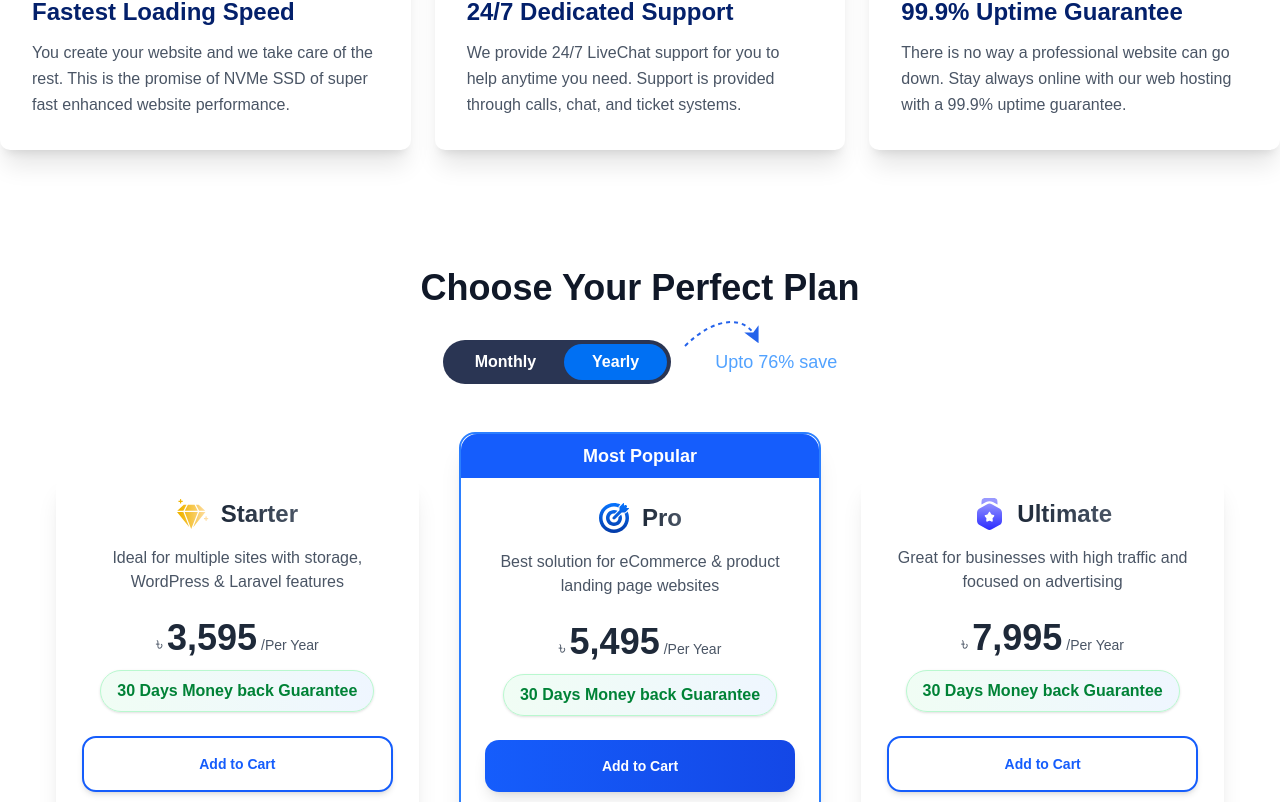
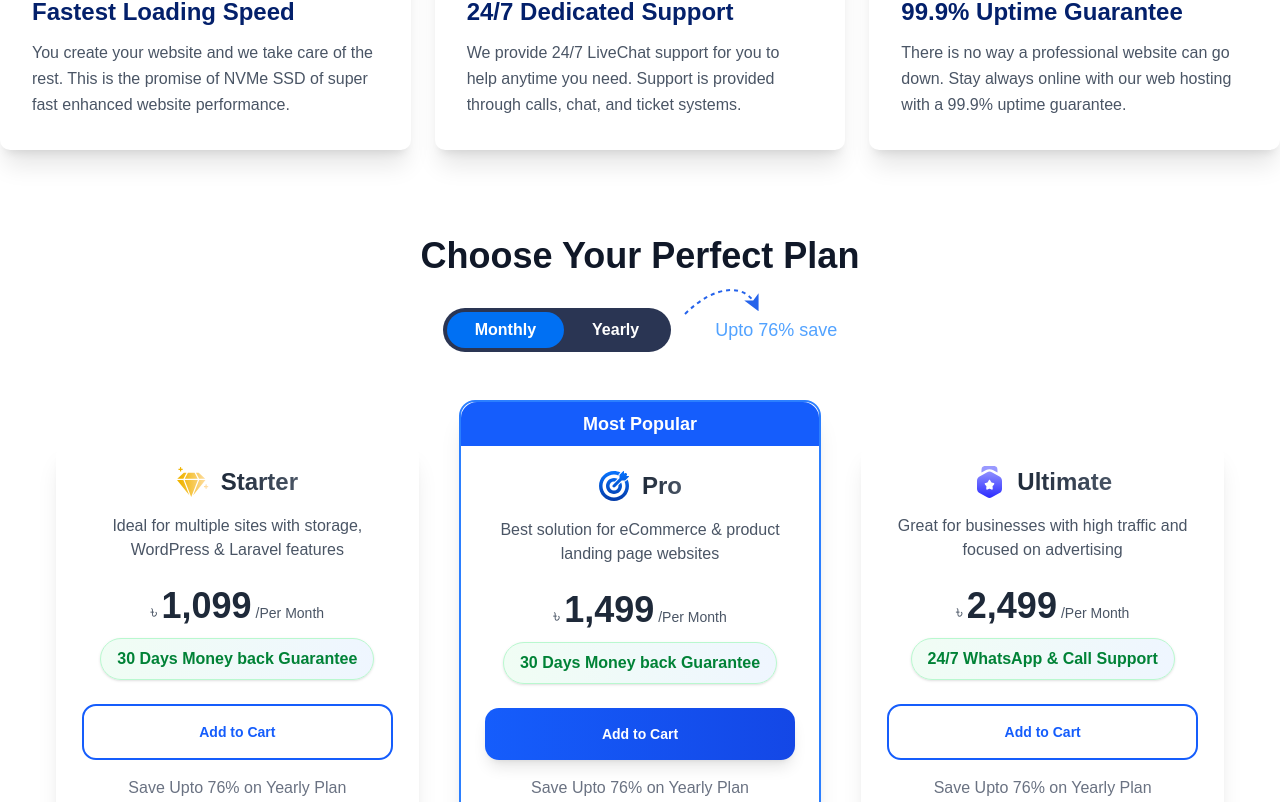
Before and after one commit to ssmahim01/hostnin, a Next.js app: page /hosting/web-hosting in a window 1280 px wide. Shown: the part 918-1720 px from the top of the page. Built offline with nearby package versions, Linux system fonts and the light colour scheme.

Commit message:
Updated: pricing components of hosting

```diff
--- a/src/app/(public-routes)/(routes)/hosting/bdix-hosting/page.tsx
+++ b/src/app/(public-routes)/(routes)/hosting/bdix-hosting/page.tsx
@@ -44,9 +44,7 @@ export default function BDIXHostingPage() {
         illustration="/assets/banglaee.svg"
         scrollId="bdix-pricing"
       />
-      <div id="bdix-pricing">
         <BDIXHostingPricing />
-      </div>
       <TestimonialsSection />
       <DomainSearchSection />
       <BdixHostingPlans />
--- a/src/app/(public-routes)/(routes)/hosting/cloud-hosting/page.tsx
+++ b/src/app/(public-routes)/(routes)/hosting/cloud-hosting/page.tsx
@@ -44,9 +44,7 @@ export default function CloudHostingPage() {
         illustration="/assets/security-machine.png"
         scrollId="pricing"
       />
-      <div id="pricing">
         <CloudHostingPricing />
-      </div>
       <TestimonialsSection />
       <CloudHostingPlans />
       <CloudPlanSection />
--- a/src/app/(public-routes)/(routes)/hosting/turbo-hosting/page.tsx
+++ b/src/app/(public-routes)/(routes)/hosting/turbo-hosting/page.tsx
@@ -20,9 +20,7 @@ export default function TurboHostingPage() {
   return (
     <>
       <TurboHostingBanner />
-      <div id="turbo-pricing">
         <TurboHostingPricing />
-      </div>
       <HostingPlansInclude title="All Turbo Hosting Plans Include" />
       <TurboHostingFeatures />
       <ManagedTurboHighlights
--- a/src/app/(public-routes)/(routes)/hosting/web-hosting/page.tsx
+++ b/src/app/(public-routes)/(routes)/hosting/web-hosting/page.tsx
@@ -32,9 +32,7 @@ export default function WebHostingPage() {
   return (
     <>
       <WebHostingHero />
-      <div id="pricing">
         <PricingPlans />
-      </div>
       <TestimonialsSection />
       <DomainSearchSection />
       <InfrastructurePartners />
--- a/src/app/(public-routes)/components/bdix-hosting/bdix-pricing.tsx
+++ b/src/app/(public-routes)/components/bdix-hosting/bdix-pricing.tsx
@@ -35,7 +35,7 @@ const planLinks = {
 };
 
 export default function BdixHostingPricing() {
-  const [billing, setBilling] = useState<"monthly" | "yearly">("yearly");
+  const [billing, setBilling] = useState<"monthly" | "yearly">("monthly");
   const [showExpandedFeatures, setShowExpandedFeatures] = useState<
     Record<string, boolean>
   >({});
@@ -64,15 +64,20 @@ export default function BdixHostingPricing() {
       className={`w-full flex flex-col items-center justify-center ${
         pathname === "/pricing"
           ? "pt-6 pb-7 sm:pt-8 sm:pb-9 md:pt-14 md:pb-16"
-          : "lg:pt-56 pb-20 md:pt-72 pt-20 "
+          : "lg:pt-36 pb-20 md:pt-64 "
       } px-3 sm:px-6`}
       style={{ fontFamily: '"Plus Jakarta Sans", sans-serif' }}
     >
-      {pathname !== "/pricing" && (
-        <h2 className="text-3xl md:text-4xl font-bold text-gray-900 dark:text-white mb-8 text-balance">
-          Choose Your Perfect Plan
-        </h2>
-      )}
+      <div
+        id="bdix-pricing"
+        className={`${pathname === "/pricing" ? "" : "pt-24"}`}
+      >
+        {pathname !== "/pricing" && (
+          <h2 className="text-3xl md:text-4xl font-bold text-gray-900 dark:text-white mb-8 text-balance">
+            Choose Your Perfect Plan
+          </h2>
+        )}
+      </div>
       <div id="plans-container" className="w-full max-w-7xl">
         <div className="flex flex-row items-center gap-4 mb-8 justify-center">
           <div className="flex bg-[#2a3553] rounded-full p-1">
--- a/src/app/(public-routes)/components/cloud-hosting/cloud-hosting-pricing.tsx
+++ b/src/app/(public-routes)/components/cloud-hosting/cloud-hosting-pricing.tsx
@@ -44,7 +44,7 @@ const icons = IconMap({
 });
 
 export default function CloudHostingPrice() {
-  const [billing, setBilling] = useState<"monthly" | "yearly">("yearly");
+  const [billing, setBilling] = useState<"monthly" | "yearly">("monthly");
   const [showExpandedFeatures, setShowExpandedFeatures] = useState<
     Record<string, boolean>
   >({});
@@ -68,15 +68,20 @@ export default function CloudHostingPrice() {
       className={`w-full flex flex-col items-center justify-center ${
         pathname === "/pricing"
           ? "pt-6 pb-7 sm:pt-8 sm:pb-9 md:pt-14 md:pb-16"
-          : "lg:pt-56 pb-20 md:pt-72 pt-20 "
+          : "lg:pt-36 pb-20 md:pt-64 "
       } px-3 sm:px-6`}
       style={{ fontFamily: '"Plus Jakarta Sans", sans-serif' }}
     >
-      {pathname !== "/pricing" && (
-        <h2 className="text-3xl md:text-4xl font-bold text-gray-900 dark:text-white mb-8 text-balance">
-          Choose Your Perfect Plan
-        </h2>
-      )}
+      <div
+        id="pricing"
+        className={`${pathname === "/pricing" ? "" : "pt-24"}`}
+      >
+        {pathname !== "/pricing" && (
+          <h2 className="text-3xl md:text-4xl font-bold text-gray-900 dark:text-white mb-8 text-balance">
+            Choose Your Perfect Plan
+          </h2>
+        )}
+      </div>
       <div id="plans-container" className="w-full max-w-7xl">
         <div className="flex flex-row items-center gap-4  justify-center">
           <div className="flex bg-[#2a3553] rounded-full p-1">
@@ -138,7 +143,7 @@ export default function CloudHostingPrice() {
           </div>
         </div>
 
-        <div className="w-full  grid grid-cols-1 md:grid-cols-2 lg:grid-cols-4 gap-10 sm:gap-10 justify-center items-start  sm:mt-16">
+        <div className="w-full  grid grid-cols-1 md:grid-cols-2 lg:grid-cols-4 gap-10 sm:gap-10 justify-center items-start">
           {plans.map((plan) => (
             <div
               key={plan.title}
--- a/src/app/(public-routes)/components/turbo-hosting/turbo-hosting-pricing.tsx
+++ b/src/app/(public-routes)/components/turbo-hosting/turbo-hosting-pricing.tsx
@@ -34,7 +34,7 @@ const planLinks = {
 };
 
 export default function TurboHostingPricing() {
-  const [billing, setBilling] = useState<"monthly" | "yearly">("yearly");
+  const [billing, setBilling] = useState<"monthly" | "yearly">("monthly");
   const [showExpandedFeatures, setShowExpandedFeatures] = useState<
     Record<string, boolean>
   >({});
@@ -62,15 +62,20 @@ export default function TurboHostingPricing() {
       className={`w-full flex flex-col items-center justify-center ${
         pathname === "/pricing"
           ? "pt-6 pb-7 sm:pt-8 sm:pb-9 md:pt-14 md:pb-16"
-          : "lg:pt-56 pb-20 md:pt-72 pt-20 "
-      }  px-3 sm:px-6`}
+          : "lg:pt-36 pb-20 md:pt-64 "
+      } px-3 sm:px-6`}
       style={{ fontFamily: '"Plus Jakarta Sans", sans-serif' }}
+    >
+      <div
+        id="turbo-pricing"
+        className={`${pathname === "/pricing" ? "" : "pt-24"}`}
       >
         {pathname !== "/pricing" && (
           <h2 className="text-3xl md:text-4xl font-bold text-gray-900 dark:text-white mb-8 text-balance">
             Choose Your Perfect Plan
           </h2>
         )}
+      </div>
       <div id="plans-container" className="w-full max-w-7xl">
         <div className="flex flex-row items-center gap-4 mb-8 justify-center">
           <div className="flex bg-[#2a3553] rounded-full p-1">
--- a/src/app/(public-routes)/components/web-hosting/pricing-plans.tsx
+++ b/src/app/(public-routes)/components/web-hosting/pricing-plans.tsx
@@ -35,7 +35,7 @@ const planLinks = {
 };
 
 export default function PricePlans() {
-  const [billing, setBilling] = useState<"monthly" | "yearly">("yearly");
+  const [billing, setBilling] = useState<"monthly" | "yearly">("monthly");
   const [showExpandedFeatures, setShowExpandedFeatures] = useState<
     Record<string, boolean>
   >({});
@@ -63,15 +63,20 @@ export default function PricePlans() {
       className={`w-full flex flex-col items-center justify-center ${
         pathname === "/pricing"
           ? "pt-6 pb-7 sm:pt-8 sm:pb-9 md:pt-14 md:pb-16"
-          : "lg:pt-56 pb-20 md:pt-72 pt-20 "
-      }  px-3 sm:px-6`}
+          : "lg:pt-24 pb-20 md:pt-52 "
+      } px-3 sm:px-6`}
       style={{ fontFamily: '"Plus Jakarta Sans", sans-serif' }}
     >
-      {pathname !== "/pricing" && (
-        <h2 className="text-3xl md:text-4xl font-bold text-gray-900 dark:text-white mb-8 text-balance">
-          Choose Your Perfect Plan
-        </h2>
-      )}
+      <div
+        id="pricing"
+        className={`${pathname === "/pricing" ? "" : "md:pt-24"}`}
+      >
+        {pathname !== "/pricing" && (
+          <h2 className="text-3xl md:text-4xl font-bold text-gray-900 dark:text-white mb-8 text-balance">
+            Choose Your Perfect Plan
+          </h2>
+        )}
+      </div>
       <div
         id="plans-container"
         className="w-full max-w-7xl mx-auto px-4 sm:px-6 lg:px-8"
@@ -186,10 +191,10 @@ export default function PricePlans() {
                     href={getPlanLink(plan.title)}
                     target="_blank"
                     rel="noopener noreferrer"
-                    className={`block w-full py-4 px-6 rounded-xl font-bold text-sm transition-all duration-300 cursor-pointer transform hover:scale-105 ${
+                    className={`block w-full py-4 px-6 rounded-xl font-bold text-sm transition-all duration-500 cursor-pointer transform hover:scale-105 ${
                       plan.highlight
                         ? "bg-gradient-to-r from-blue-600 to-blue-700 text-white hover:from-blue-500 hover:to-blue-600 shadow-lg hover:shadow-xl"
-                        : "bg-white text-blue-600 border-2 border-blue-600 hover:bg-gradient-to-r hover:from-blue-500 hover:to-blue-600 hover:text-white hover:border-transparent shadow-md hover:shadow-lg"
+                        : "bg-white text-blue-600 border-2 border-blue-600 hover:bg-gradient-to-r hover:from-blue-500 hover:to-blue-600 hover:text-white dark:border-transparent hover:border-transparent hover:shadow-lg"
                     }`}
                   >
                     {plan.buttonText || "Add to Cart"}
--- a/src/app/(public-routes)/components/wordpress-hosting/wordpress-pricing.tsx
+++ b/src/app/(public-routes)/components/wordpress-hosting/wordpress-pricing.tsx
@@ -37,7 +37,7 @@ const planLinks = {
 };
 
 export default function WordpressPricing() {
-  const [billing, setBilling] = useState<"monthly" | "yearly">("yearly");
+  const [billing, setBilling] = useState<"monthly" | "yearly">("monthly");
   const [showExpandedFeatures, setShowExpandedFeatures] = useState<
     Record<string, boolean>
   >({});
@@ -65,20 +65,25 @@ export default function WordpressPricing() {
       className={`w-full flex flex-col items-center justify-center ${
         pathname === "/pricing"
           ? "pt-6 pb-7 sm:pt-8 sm:pb-9 md:pt-14 md:pb-16"
-          : "lg:pt-56 pb-20 md:pt-72 pt-20 "
-      }  px-3 sm:px-6`}
+          : "lg:pt-36 pb-20 md:pt-64 "
+      } px-3 sm:px-6`}
       style={{ fontFamily: '"Plus Jakarta Sans", sans-serif' }}
     >
-      {pathname !== "/pricing" && (
-        <h2 className="text-3xl md:text-4xl font-bold text-gray-900 dark:text-white mb-8 text-balance">
-          Choose Your Perfect Plan
-        </h2>
-      )}
       <div
         id="wordpress-pricing"
-        className="w-full max-w-7xl mx-auto px-4 sm:px-6 lg:px-8"
+        className={`${pathname === "/pricing" ? "" : "pt-24"}`}
       >
-        <div id="plans-container" className="flex flex-row items-center gap-4 mb-8 justify-center">
+        {pathname !== "/pricing" && (
+          <h2 className="text-3xl md:text-4xl font-bold text-gray-900 dark:text-white mb-8 text-balance">
+            Choose Your Perfect Plan
+          </h2>
+        )}
+      </div>
+      <div className="w-full max-w-7xl mx-auto px-4 sm:px-6 lg:px-8">
+        <div
+          id="plans-container"
+          className="flex flex-row items-center gap-4 mb-8 justify-center"
+        >
           <div className="flex bg-[#2a3553] rounded-full p-1">
             <button
               className={tabClass(billing === "monthly")}
```
Lines whose indentation alone changed are shown as unchanged.
